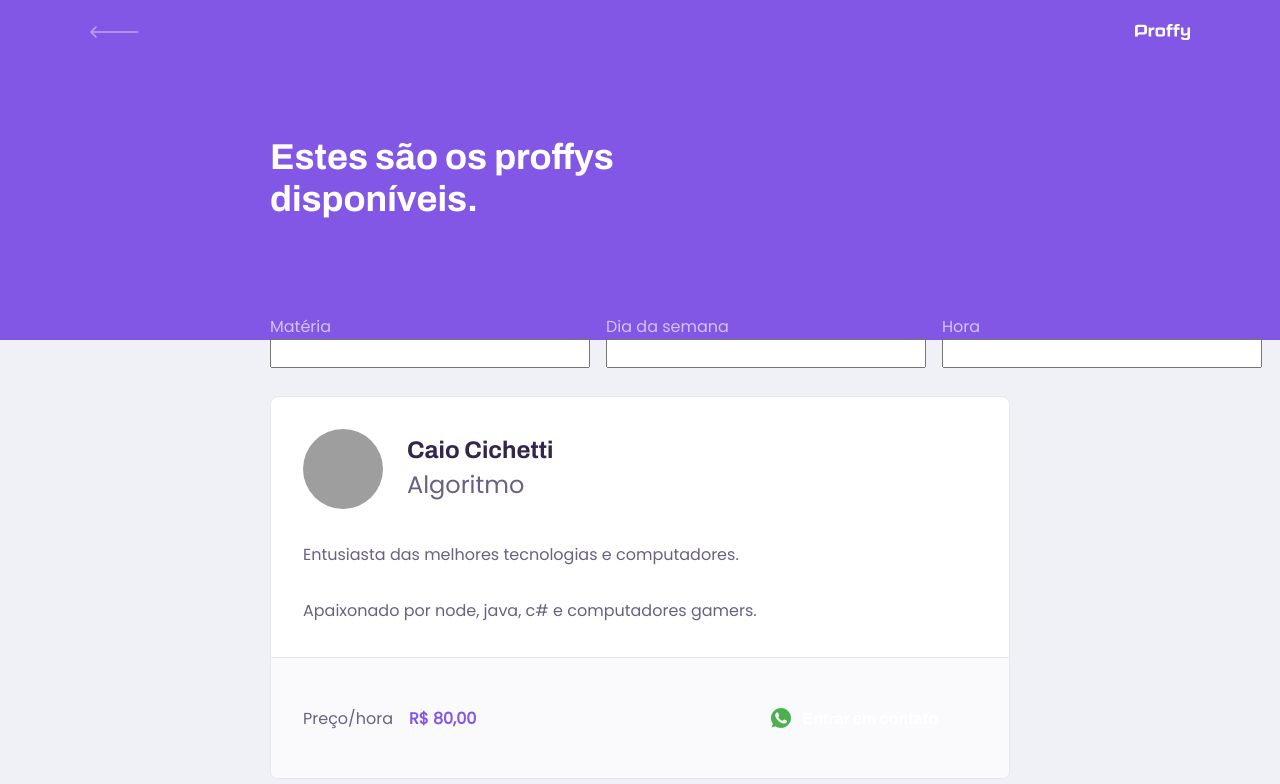
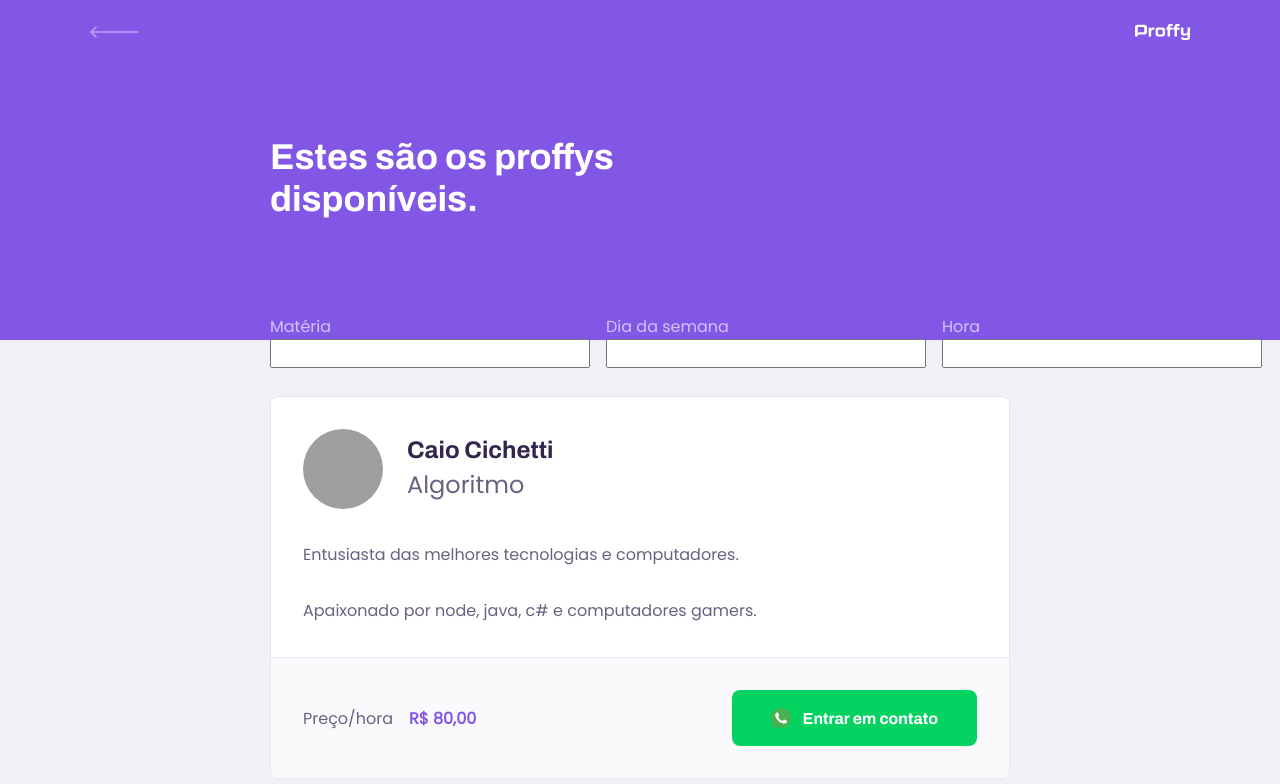
Before and after one commit to caiocichetti/proffy-nlw2, a React (Create React App) app in the folder web/: page /study in a window 1280 px wide. Shown: the top 784 px of the page. Built offline with nearby package versions, Linux system fonts and the light colour scheme; grey boxes are pictures that could not be loaded.

Commit message:
update style :construction:

```diff
--- a/web/src/components/TeacherItem/styles.css
+++ b/web/src/components/TeacherItem/styles.css
@@ -67,7 +67,7 @@
   width: 20rem;
   height: 5.6rem;
 
-  background: var(--color-secundary);
+  background: var(--color-secondary);
   color: var(--color-button-text);
 
   border: 0;
@@ -84,7 +84,7 @@
 }
 
 .teacher-item footer button:hover {
-  background: var(--color-secundary-dark);
+  background: var(--color-secondary-dark);
 }
 
 @media (min-width: 700px) {
```
